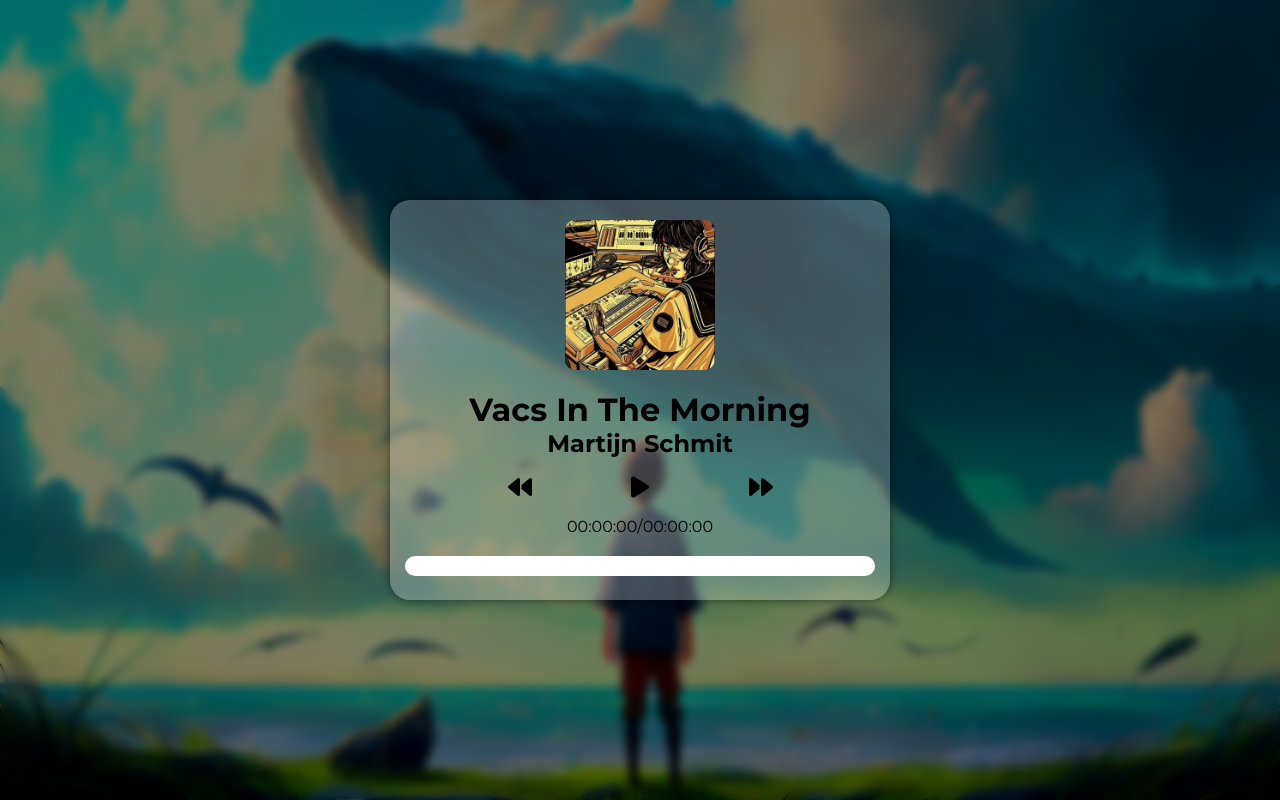
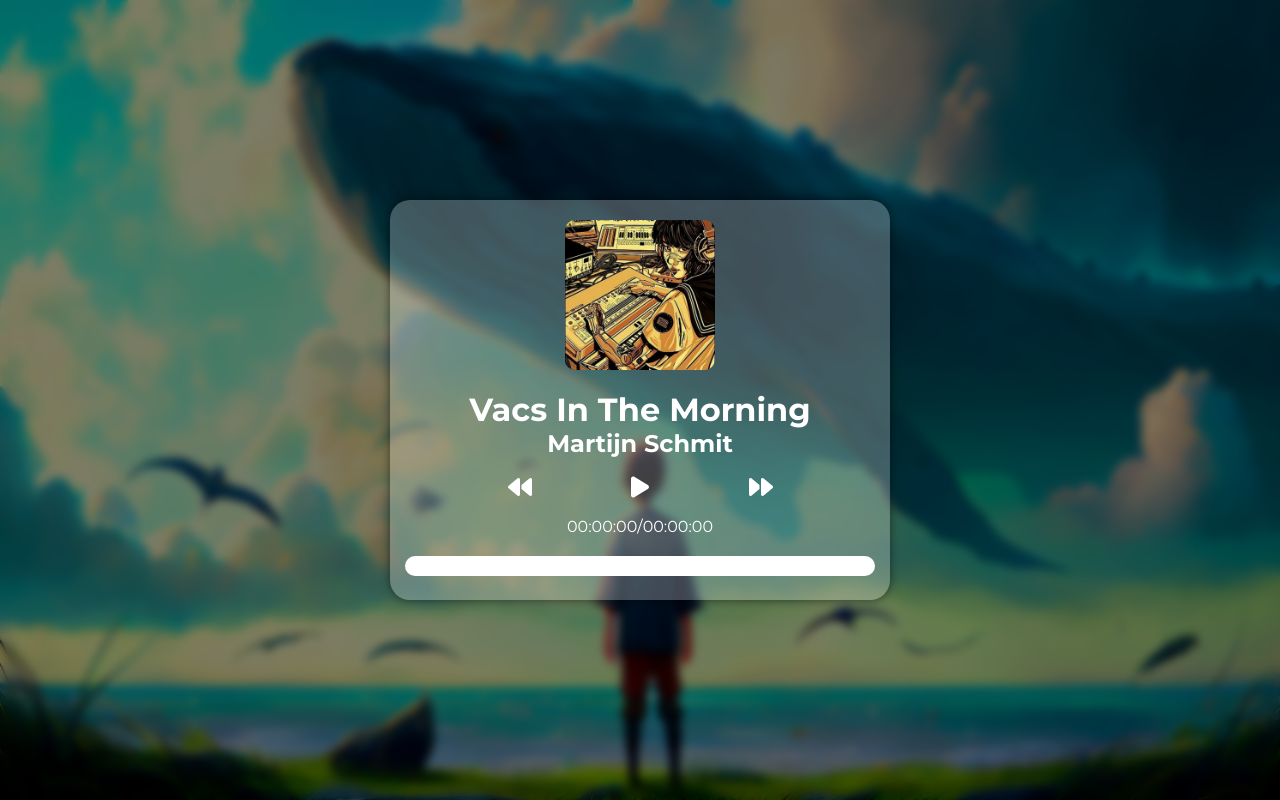
Before and after one commit to MelaineGerard/Music-Player, a website built with Vite: page index.html in a window 1280 px wide. Built offline with nearby package versions, Linux system fonts and the light colour scheme.

Commit message:
:lipstick: Modifications couleurs

```diff
--- a/style.css
+++ b/style.css
@@ -56,10 +56,12 @@ body {
 
 h1 {
   font-size: 2rem;
+  color: #fff;
 }
 
 h2 {
   font-size: 1.5rem;
+  color: #fff;
 }
 
 .button-group {
@@ -72,11 +74,12 @@ h2 {
 .button-group div {
   transition: 0.1s ease-in-out;
   transform: scale(1.5);
+  color: #fff;
 }
 
 .button-group div:hover {
   cursor: pointer;
-  color: #0076eb;
+  color: #89c4ff;
   transform: scale(1.9);
 }
 
@@ -92,11 +95,12 @@ h2 {
 .progress-overlay {
   width: 0%;
   height: 100%;
-  background: #006dd9;
+  background: #89c4ff;
   border-radius: 10px;
   transition: 0.2s ease-in-out;
 }
 
 .timer {
   display: flex;
+  color: #fff;
 }
```
